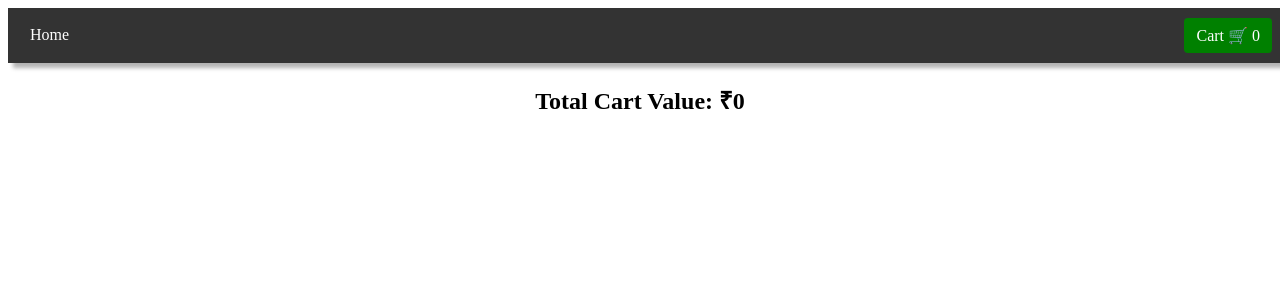
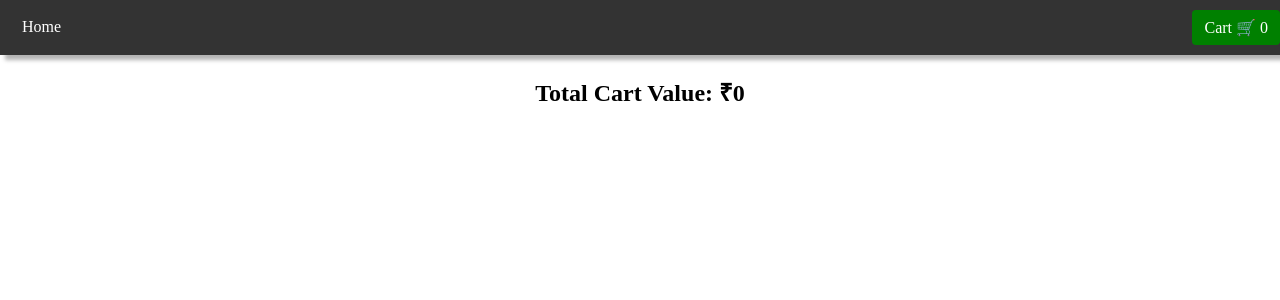
Before and after one commit to harshgarg007/Shop_Cart_Redux, a React (Vite) app: page /cart in a window 1280 px wide. Shown: the top 300 px of the page. Built offline with nearby package versions, Linux system fonts and the light colour scheme.

Commit message:
bug fixes

```diff
--- /dev/null
+++ b/src/App.css
@@ -0,0 +1,3 @@
+body {
+    margin: 0;
+}
--- a/src/App.jsx
+++ b/src/App.jsx
@@ -2,6 +2,7 @@ import { createBrowserRouter, RouterProvider } from "react-router-dom";
 import ShoppingCart from "./components/shoppingcart/ShoppingCart";
 import Cart from "./components/cart/Cart";
 import Navbar from "./components/navbar/Navbar";
+import './App.css'
 
 import { ToastContainer, toast } from "react-toastify";
 import "react-toastify/dist/ReactToastify.css";
@@ -26,7 +27,7 @@ function App() {
   ]);
 
   return (
-    <div>
+    <div className="App">
       <RouterProvider router={router} />
       <ToastContainer />
     </div>
--- a/src/components/cart/style.css
+++ b/src/components/cart/style.css
@@ -11,7 +11,6 @@
   border-radius: 5px;
   box-shadow: 5px 5px 4px rgba(0, 0, 0, 0.3);
   padding: 10px;
-  /* margin: 10px; */
   width: 180px;
   text-align: center;
 }
--- a/src/components/shoppingcart/ShoppingCart.jsx
+++ b/src/components/shoppingcart/ShoppingCart.jsx
@@ -70,7 +70,7 @@ const ShoppingCart = () => {
         </select>
 
        <div className="category">
-       <span className="filter-text">Filter by Category :</span>
+       <span className="filter-text">Category</span>
         <select className="sort-inp" onChange={handleCategoryChange}>
           <option value="All">All</option>
           <option value="electronics">Electronics</option>
--- a/src/components/shoppingcart/style.css
+++ b/src/components/shoppingcart/style.css
@@ -41,9 +41,11 @@
     justify-content: center;
     align-items: center;
     margin-top: 25px;
+    padding: 0px 6px;
   }
 
   .category {
+   padding: 0px 15px;
    display: flex;
    justify-content: center;
    align-items: center;
```
